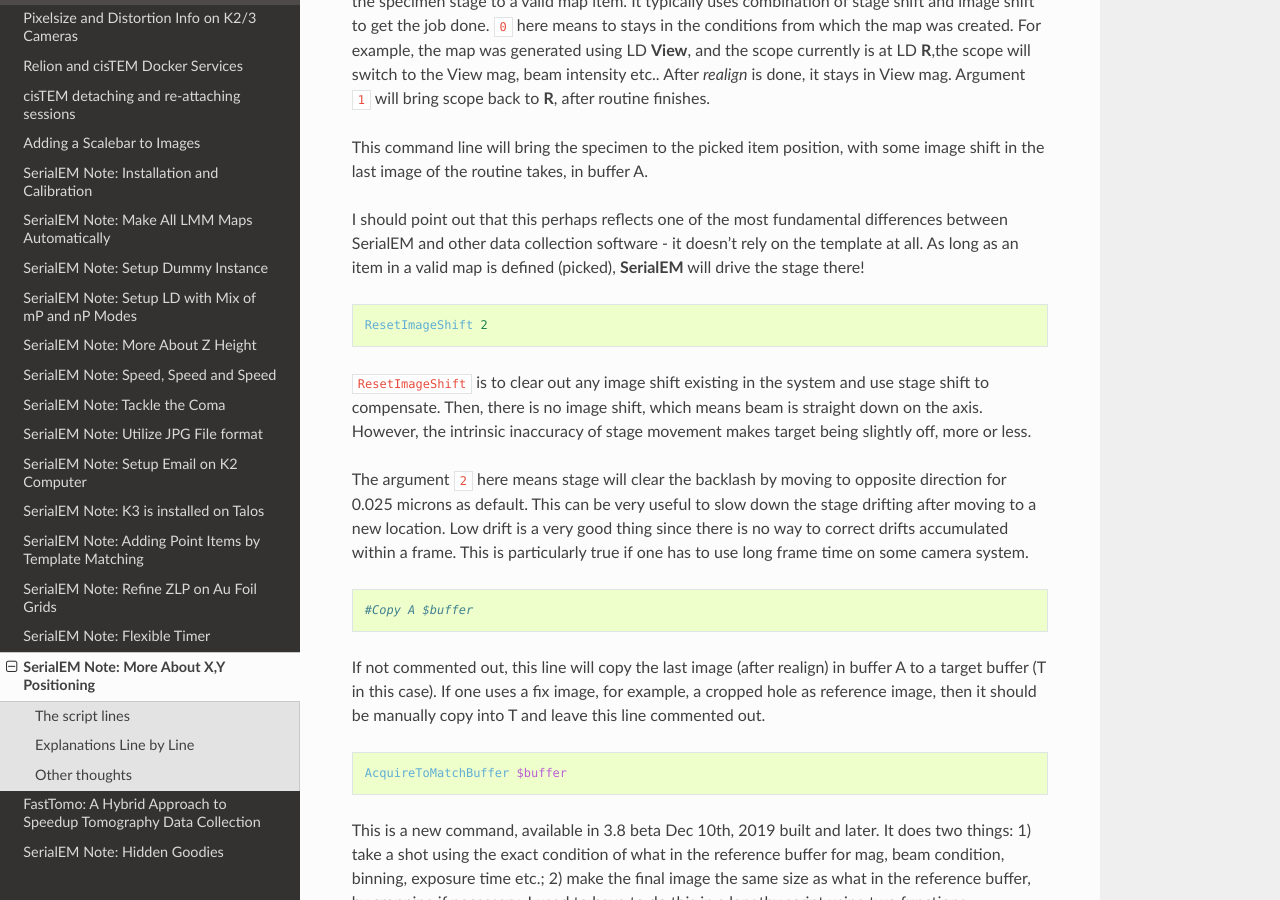
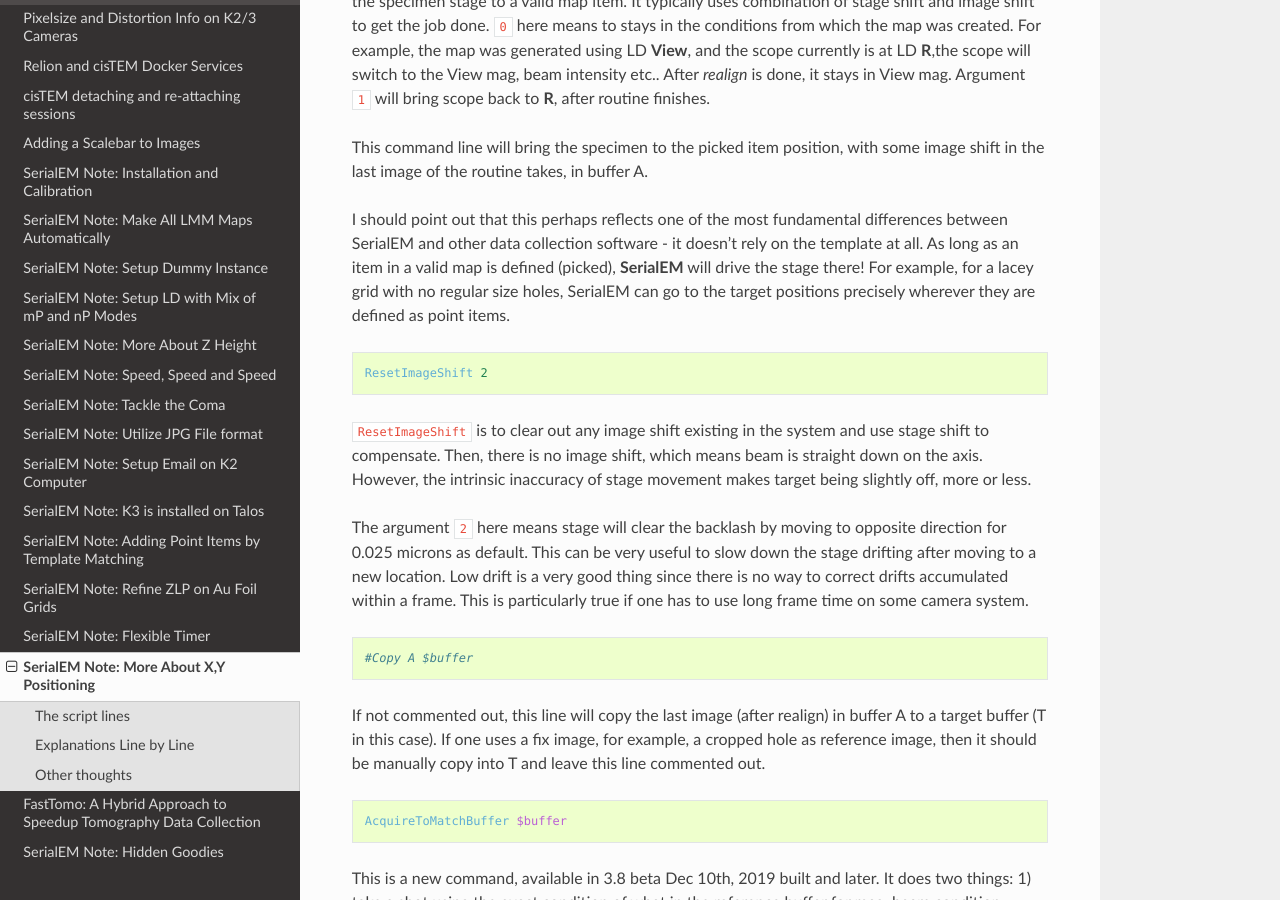
Before and after one commit to xuchen66/sphinx-emdocs, a Sphinx documentation site: the page built from source/serialem-note-more-about-XY-position.rst, in a window 1280 px wide and 900 px high, scrolled down 1066 px. Built offline with Sphinx 7.4.7 and the Read the Docs theme 2.0.0, drawn with Linux system fonts in a browser that asks for light colours; pages that are not in the unit, such as notebooks, are missing from menus.

Commit message:
Update serialem-note-more-about-XY-position.rst

```diff
--- a/source/serialem-note-more-about-XY-position.rst
+++ b/source/serialem-note-more-about-XY-position.rst
@@ -53,12 +53,17 @@
 
 ``RealignToNavItem`` is one of the most important functions in **SerialEM**, in my opinion. It will bring the specimen stage to
 a valid map item. It typically uses combination of stage shift and image shift to get the job done. ``0`` here means to stays
-in the conditions from which the map was created. For example, the map was generated using LD **View**, and the scope currently is at LD **R**,the scope will switch to the View mag, beam intensity etc.. After *realign* is done, it stays in View mag. Argument ``1`` will bring scope back to **R**, after routine finishes.
+in the conditions from which the map was created. For example, the map was generated using LD **View**, and the scope currently
+is at LD **R**,the scope will switch to the View mag, beam intensity etc.. After *realign* is done, it stays in View mag. Argument
+``1`` will bring scope back to **R**, after routine finishes.
 
-This command line will bring the specimen to the picked item position, with some image shift in the last image of the routine takes, in buffer A.
+This command line will bring the specimen to the picked item position, with some image shift in the last image of the routine takes,
+in buffer A.
 
 I should point out that this perhaps reflects one of the most fundamental differences between SerialEM and other data collection
-software - it doesn't rely on the template at all. As long as an item in a valid map is defined (picked), **SerialEM** will drive the stage there!
+software - it doesn't rely on the template at all. As long as an item in a valid map is defined (picked), **SerialEM** will drive
+the stage there! For example, for a lacey grid with no regular size holes, SerialEM can go to the target positions precisely wherever
+they are defined as point items.
 
 .. code-block:: ruby
 
```
